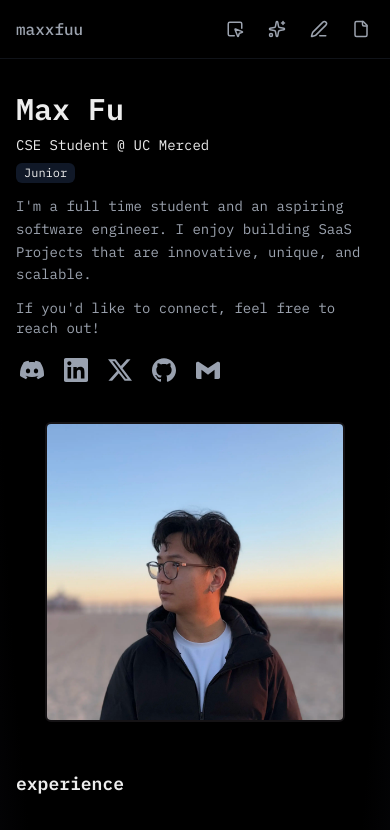
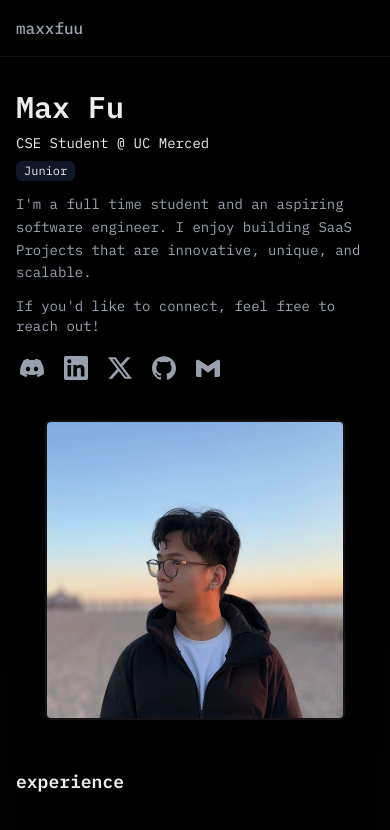
Before and after one commit to maxxfuu/dot-com, a Next.js app: page / in a window 390 px wide. Shown: the top 830 px of the page. Built offline with nearby package versions, Linux system fonts and the light colour scheme.

Commit message:
fixed navigation

```diff
--- a/src/app/components/navbar.tsx
+++ b/src/app/components/navbar.tsx
@@ -14,20 +14,16 @@ export default function Navbar() {
       {/* Right Nav */}
       <ul className="flex px-4 space-x-4 sm:space-x-6">
         <li className="flex items-center text-sm sm:text-sm gap-2 cursor-pointer hover:text-white transition-colors p-1">
-          <SquareMousePointer size={18} className="sm:w-4 sm:h-4" href="/"/>
-          <Link href="/" className="hidden sm:inline">home</Link>
-        </li>
-        <li className="flex items-center text-sm sm:text-sm gap-2 cursor-pointer hover:text-white transition-colors p-1">
-          <Sparkles size={18} className="sm:w-4 sm:h-4" href="/gems"/>
-          <Link href="/gems" className="hidden sm:inline">gems</Link>
+          <Link href="/" className="hidden sm:inline-flex gap-2 items-center"><SquareMousePointer size={18} className="sm:w-4 sm:h-4"/>home</Link>
         </li>
         <li className="flex items-center text-sm sm:text-sm gap-2 cursor-pointer hover:text-white transition-colors p-1 cursor-pointer">
-          <PenLine size={18} className="sm:w-4 sm:h-4" href="/writing"/>
-          <Link href="/writing" className="hidden sm:inline">writing</Link>
+          <Link href="/gems" className="hidden sm:inline-flex gap-2 items-center"><Sparkles size={18} className="sm:w-4 sm:h-4"/>gems</Link>
         </li>
         <li className="flex items-center text-sm sm:text-sm gap-2 cursor-pointer hover:text-white transition-colors p-1 cursor-pointer">
-          <File size={18} className="sm:w-4 sm:h-4" href="/resume.pdf"/>
-          <a href="/resume.pdf" target="_blank" className="hidden sm:inline">resume</a>
+          <Link href="/writing" className="hidden sm:inline-flex gap-2 items-center"><PenLine size={18} className="sm:w-4 sm:h-4"/>writing</Link>
+        </li>
+        <li className="flex items-center text-sm sm:text-sm gap-2 cursor-pointer hover:text-white transition-colors p-1 cursor-pointer">
+          <a href="/resume.pdf" target="_blank" className="hidden sm:inline-flex gap-2 items-center"><File size={18} className="sm:w-4 sm:h-4"/>resume</a>
         </li>
       </ul>
     </div>
```
